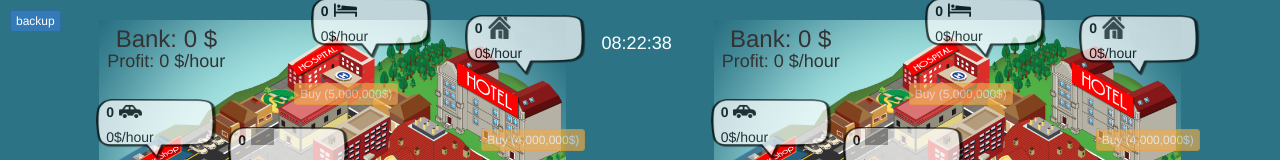
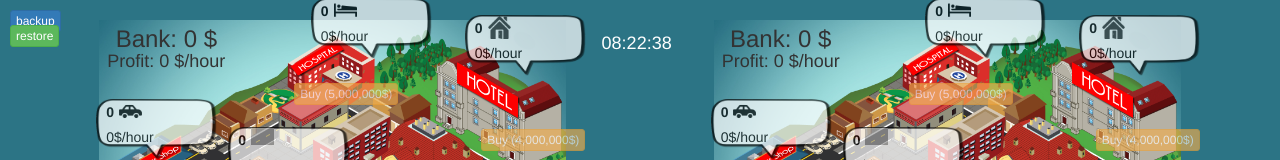
Before and after one commit to michaelreda/Scoring_system, an Angular app: page / in a window 1280 px wide. Shown: the top 160 px of the page. Built offline with nearby package versions, Linux system fonts and the light colour scheme; grey boxes are pictures that could not be loaded.

Commit message:
restore method init

```diff
--- a/src/app/app.component.html
+++ b/src/app/app.component.html
@@ -71,9 +71,13 @@
     <!-- team 4 -->
     <app-team [team]="4"></app-team>
 </div>
-<!-- add money btn -->
+<!-- backup btn -->
  <button class="btn btn-primary btn-xs"  (click)="backup()"
     style="position: absolute;left: 10px;top:10px;">backup</button>
+
+<!-- restore btn -->
+ <button class="btn btn-success btn-xs"  (click)="restore()"
+    style="position: absolute;left: 10px;top:25px;">restore</button>
 
 <style>
     app-team {
--- a/src/app/app.component.ts
+++ b/src/app/app.component.ts
@@ -81,6 +81,13 @@ export class AppComponent {
       console.log(res);
     });
   }
+
+  restore(){
+    this.http.get('https://landscoringsys.herokuapp.com/restore').subscribe((data)=>{
+      var res = JSON.parse(data['_body']);
+      console.log(res);
+    });
+  }
 }
 export interface Team{
   money:number;
```
Also changed, not shown: server.js (+6 -2 lines).
